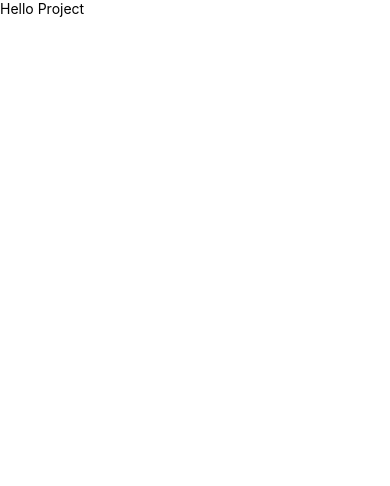
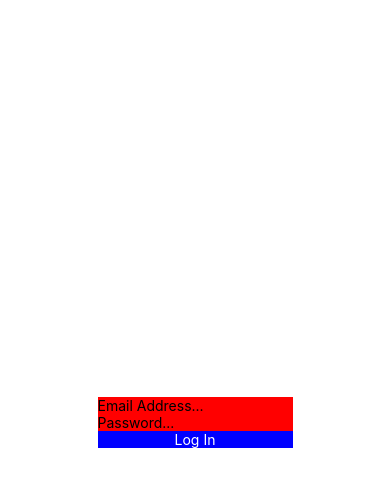
Before and after one commit to DontChewOnChewie/Coffida-Mobile-Application-Development, a React Native app in the folder Coffida/: screen / in a window 390 px wide. Shown: the top 486 px of the page. Built offline with nearby package versions, Linux system fonts and the light colour scheme.

Commit message:
Added super basic login page.
Added bare bones login page with states, needs styling and functionailty adding to it.

```diff
--- a/Coffida/App.js
+++ b/Coffida/App.js
@@ -1,14 +1,27 @@
 import React from 'react';
-import {Text, View} from 'react-native';
+import {Text, View, StyleSheet} from 'react-native';
+import Login from './components/screens/login';
 
 const App = () => {
 
   return (
-    <View>
-      <Text>Hello Project</Text>
+    <View style={styles.container}>
+      <Login></Login>
     </View>
   );
 
 };
 
+const styles = StyleSheet.create({
+
+  container : {
+    flex: 1,
+    width: '100%',
+    height: '100%',
+    alignItems: 'center',
+    justifyContent: 'center',
+  }
+
+});
+
 export default App;
--- a/Coffida/components/screens/login/index.js
+++ b/Coffida/components/screens/login/index.js
@@ -0,0 +1,37 @@
+import React, {useState} from 'react';
+import {View, Text, TextInput, TouchableOpacity} from 'react-native';
+import styles from './styles';
+
+const Login = (props) => {
+    const [email, setEmail] = useState("");
+    const [password, setPassword] = useState("");
+
+    const try_login = () => {
+        console.log(`Emaill : ${email}\nPassword : ${password}`)
+    };
+
+    return (
+        <View style={styles.container}>
+
+            <TextInput
+            style={styles.input}
+            onChangeText={ text => setEmail(text) }
+            placeholder={"Email Address..."}/>
+
+            <TextInput
+            style={styles.input}
+            onChangeText={ text => setPassword(text) }
+            placeholder={"Password..."}
+            secureTextEntry={true}/>
+
+            <TouchableOpacity
+            style={styles.loginButton}
+            onPress={try_login}>
+                <Text style={styles.loginButtonText}>Log In</Text>
+            </TouchableOpacity>
+
+        </View>
+    );
+};
+
+export default Login;
--- a/Coffida/components/screens/login/styles.js
+++ b/Coffida/components/screens/login/styles.js
@@ -0,0 +1,29 @@
+import {StyleSheet} from 'react-native';
+
+const styles = StyleSheet.create({
+
+    container : {
+        width: '100%',
+        height: '100%',
+        alignItems: 'center',
+        justifyContent: 'center',
+    },
+
+    input : {
+        backgroundColor: 'red',
+        width: '50%',
+    },
+
+    loginButton : {
+        backgroundColor: 'blue',
+        width: '50%',
+        alignItems: 'center',
+    },
+
+    loginButtonText : {
+        color: 'white',
+    },
+
+});
+
+export default styles;
```
